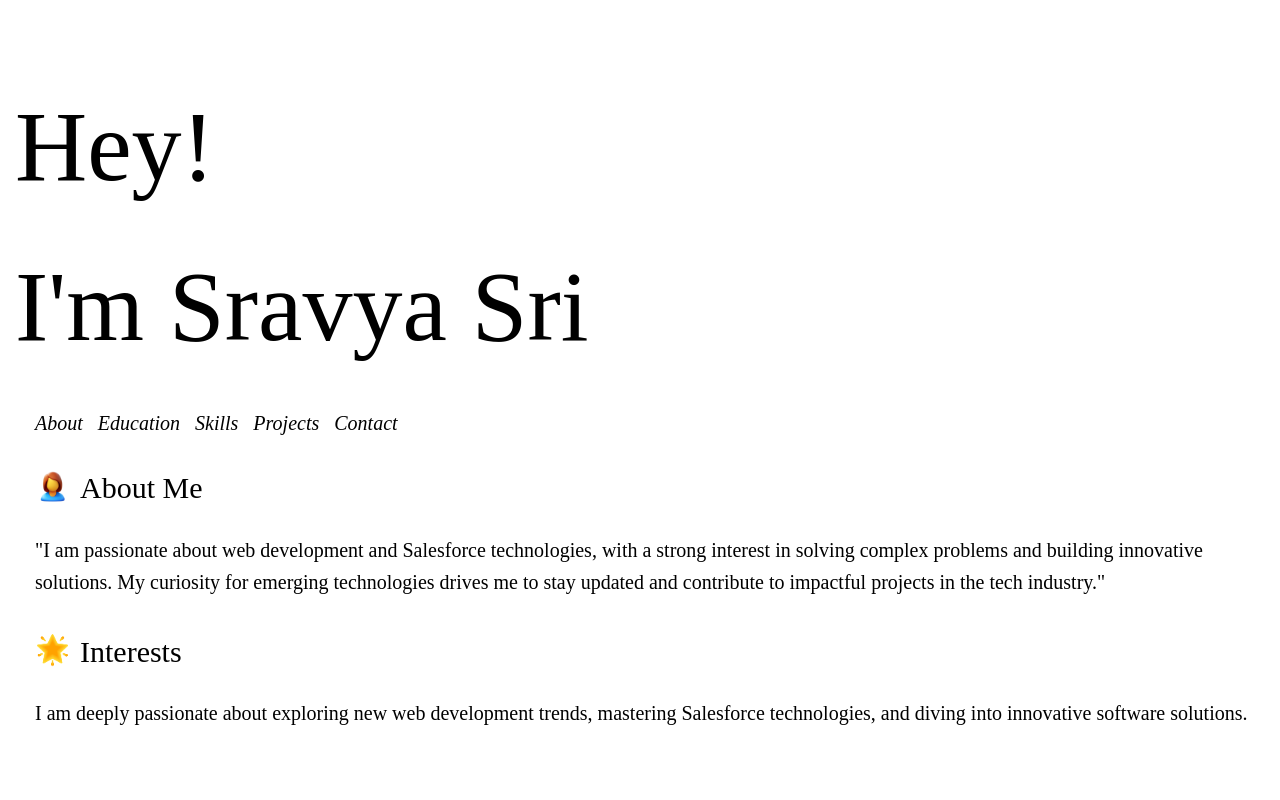
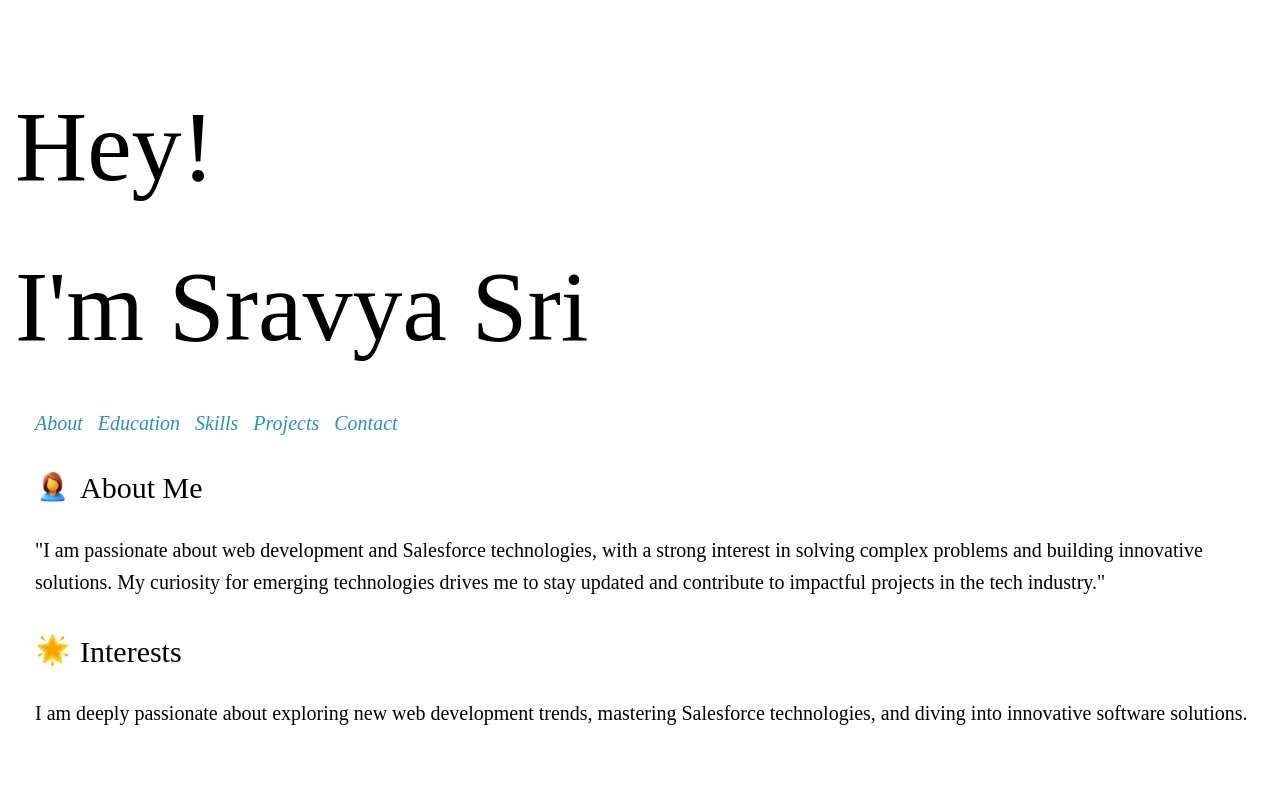
Before and after one commit to V-Sravya/Sravya-Virigineni, a plain HTML site: page index.html in a window 1280 px wide. Shown: the top 800 px of the page. Drawn offline with Linux system fonts and the light colour scheme.

Commit message:
Update styles.css

```diff
--- a/styles.css
+++ b/styles.css
@@ -32,7 +32,7 @@ section {
 a {
   padding-right: 10px;
   text-decoration: none;
-  color: #000000;
+  color: #2790c5;
   font-style: oblique;
 }
 
```
